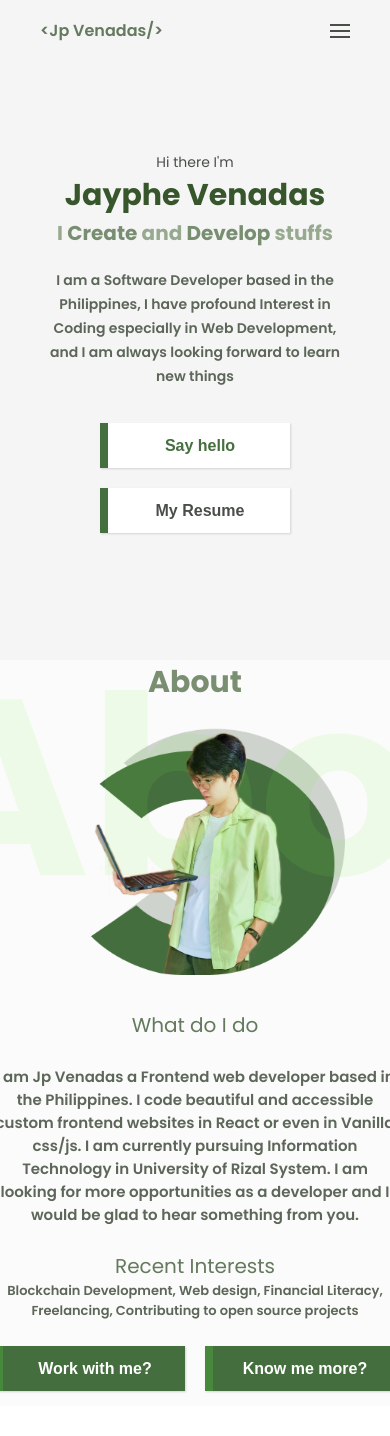
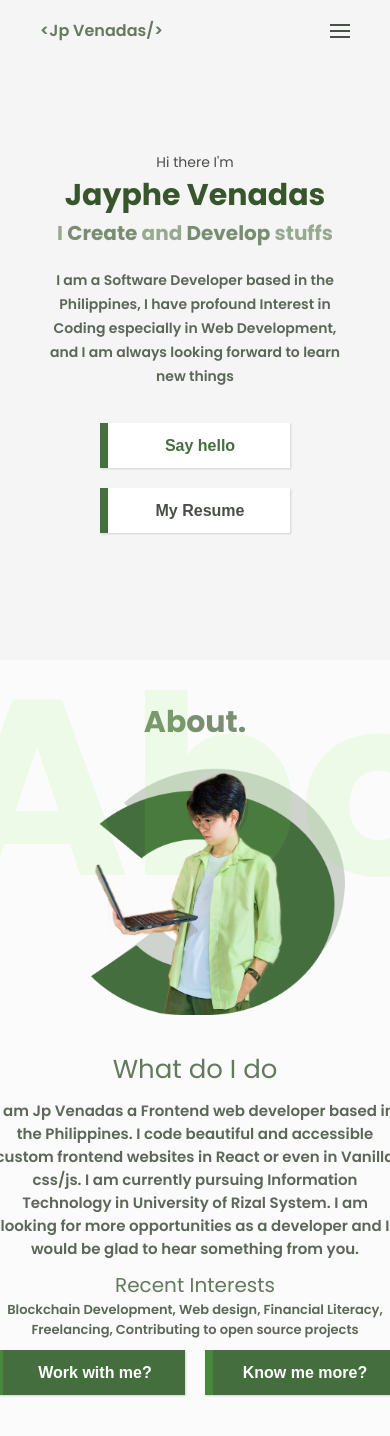
Before and after one commit to JPvenadas/Web-Portfolio, a React (Create React App) app: page / in a window 390 px wide. Shown: the top 1436 px of the page. Before the commit the page ends 1406 px from the top, so only its background shows below. Built offline with nearby package versions, Linux system fonts and the light colour scheme.

Commit message:
reduces the gap in the grid in about section (tablet responsive)

```diff
--- a/src/components/About.jsx
+++ b/src/components/About.jsx
@@ -23,7 +23,7 @@ const About = () => {
     <MainContainer>
           <Container>
           <TransparentTitle className='untouchable'>About</TransparentTitle>
-              <SectionTitle>About</SectionTitle>
+              <SectionTitle>About.</SectionTitle>
               <Grid>
                   <GridItem direction="column" align='center' justify="flex-end">
                       <Image className='untouchable' src={jp}>
--- a/src/styled-components/About.js
+++ b/src/styled-components/About.js
@@ -20,6 +20,7 @@ export const Container = styled.div`
     @media (max-width: 900px) {
         height: auto;
         gap: 0px;
+        padding: 40px 0;
     }
 `
 export const Grid = styled.div`
@@ -40,6 +41,7 @@ export const GridItem = styled.div`
     @media (max-width: 900px) {
         display: ${({display})=> display};
         text-align: center;
+        gap: 10px;
      }
 `
 export const Image = styled.img`
@@ -71,7 +73,7 @@ export const Title = styled.h3`
     color: #64795D;
     width: 100%;
     @media (max-width: 900px) {
-       font-size: 20px;
+       font-size: 26px;
     }
 `
 export const OccupationDescription = styled.p`
```
